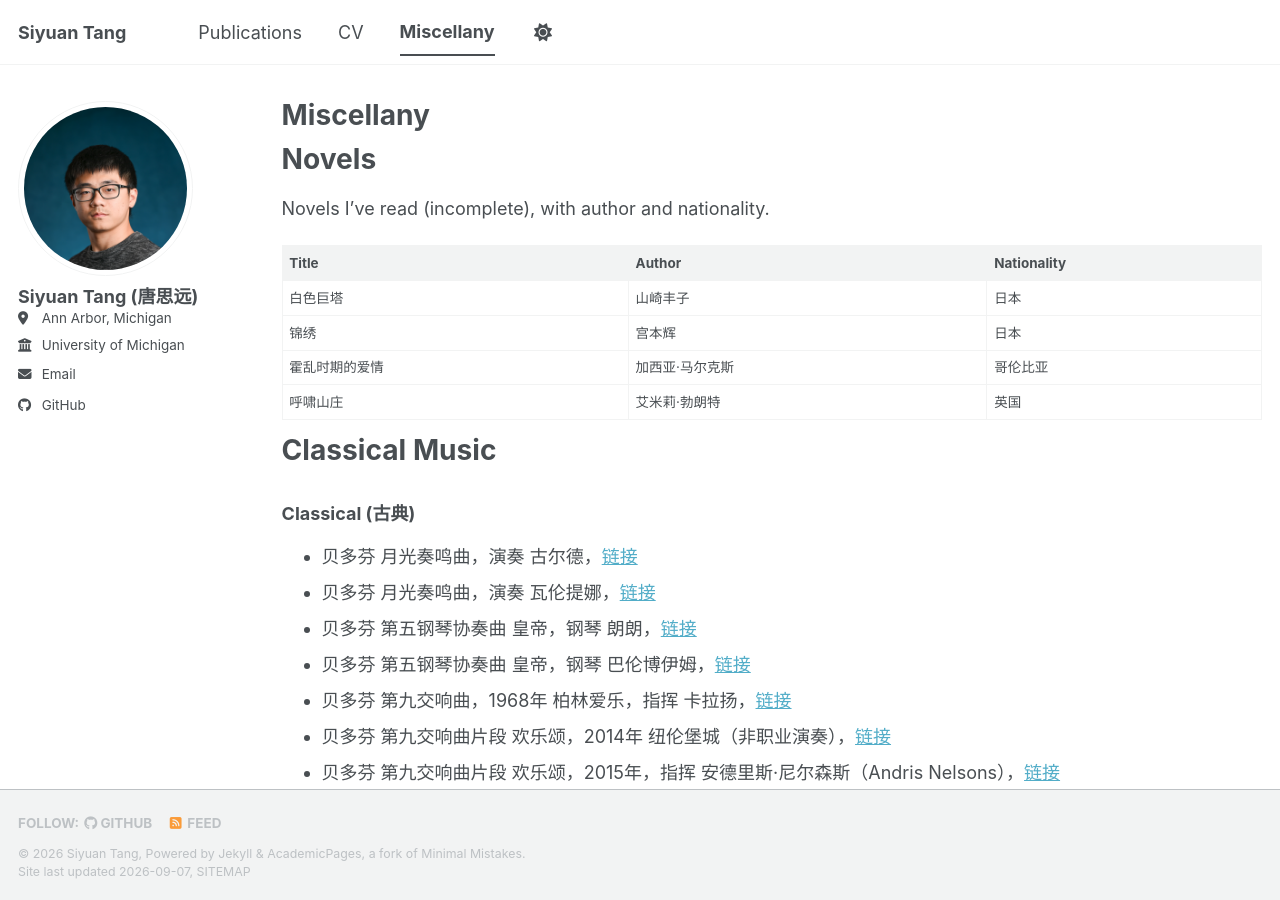
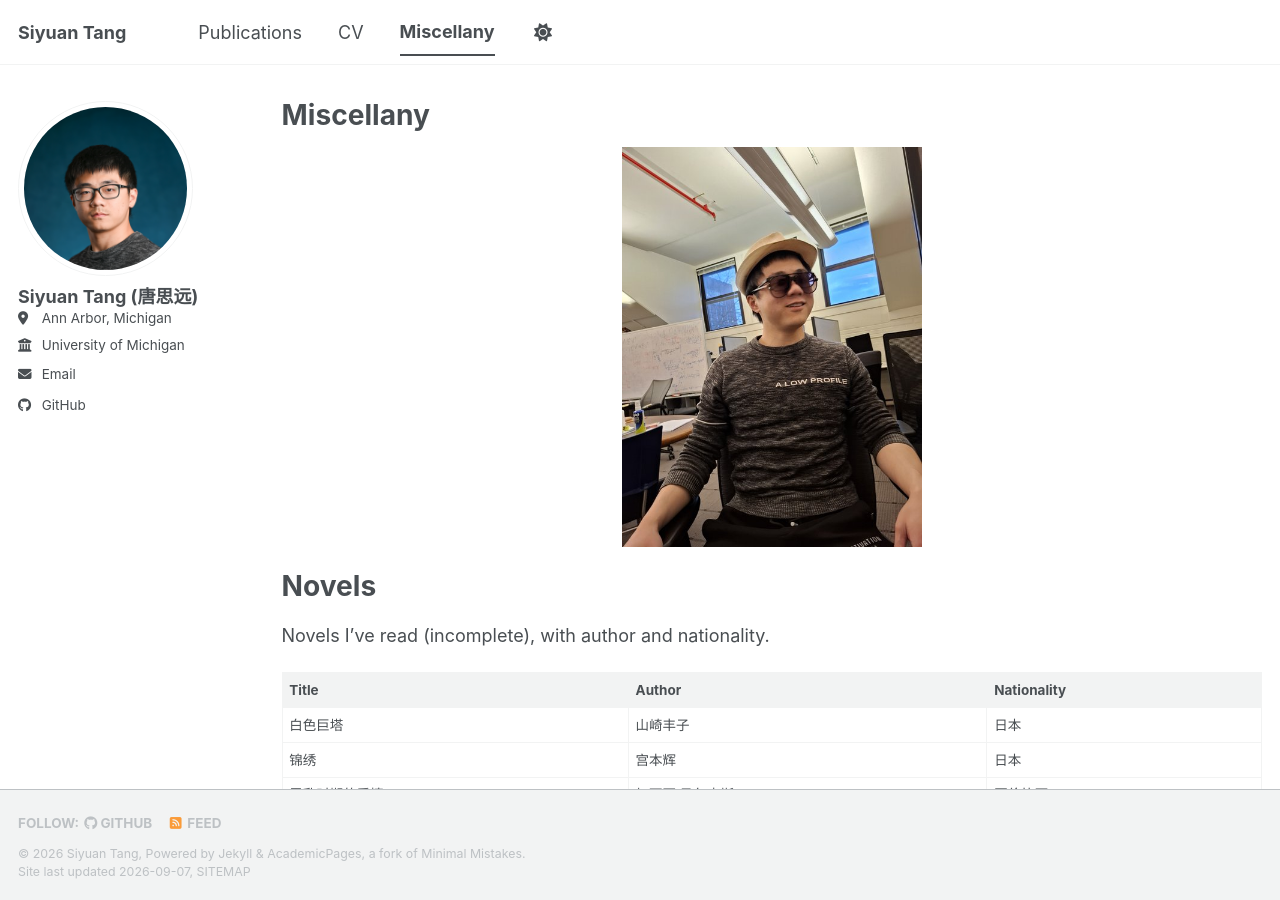
Before and after one commit to siyuat-ui/siyuat-ui.github.io, a Jekyll site: the page built from _pages/miscellany.md, in a window 1280 px wide and 900 px high. Built offline with Jekyll 4.4.1, drawn with Linux system fonts in a browser that asks for light colours; a style sheet for code colours, icons or effects is not loaded.

Commit message:
Add photo to top of Miscellany page
Co-Authored-By: Claude Sonnet 5 <noreply@anthropic.com>
Claude-Session: https://claude.ai/code/session_01V4NqYJVaZa2Mrh8DC2t8GC

```diff
--- a/_pages/miscellany.md
+++ b/_pages/miscellany.md
@@ -6,6 +6,8 @@ author_profile: true
 ---
 
 {% include base_path %}
+
+![]({{ base_path }}/images/miscellany-photo.jpg){: .align-center width="300px"}
 
 Novels
 ======
```
Also changed, not shown: images/miscellany-photo.jpg (added).
